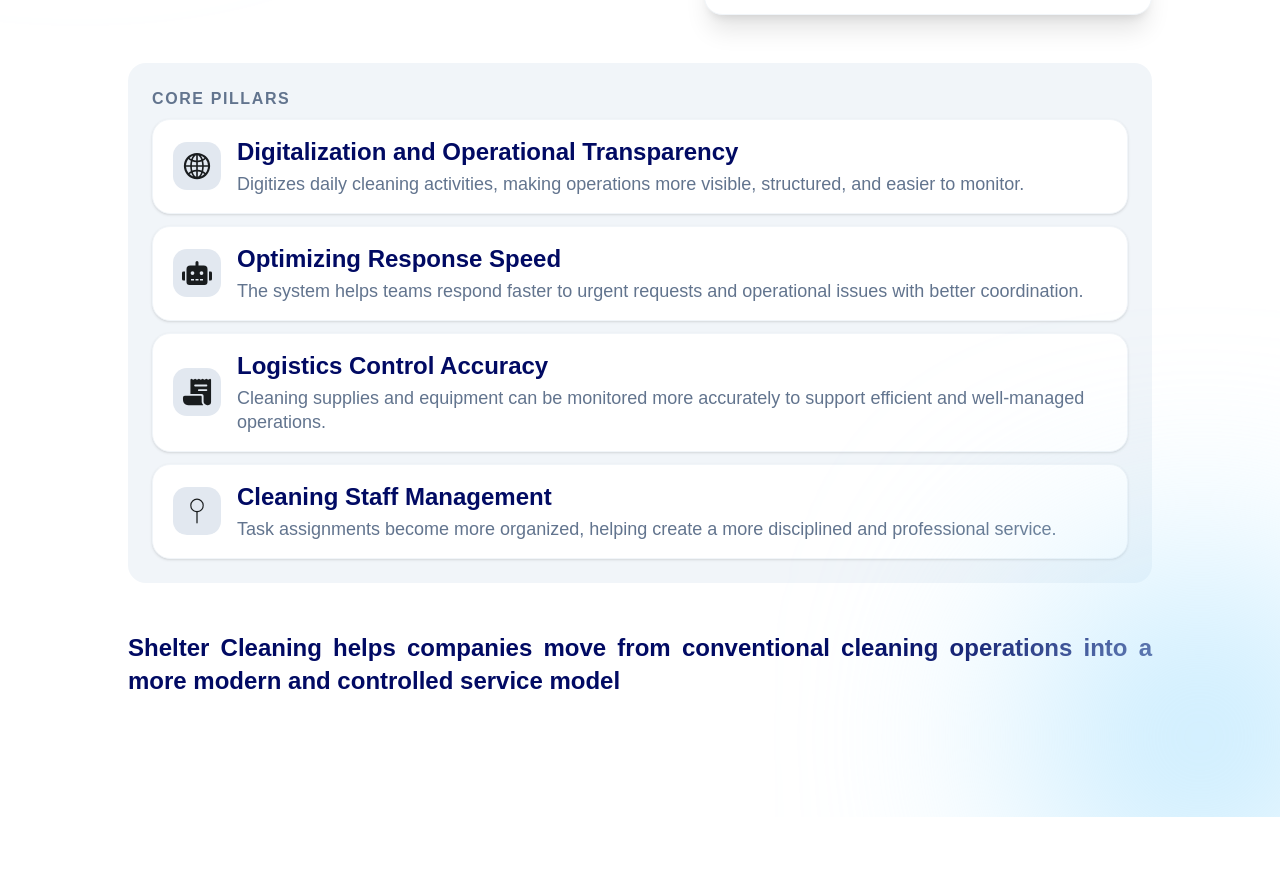
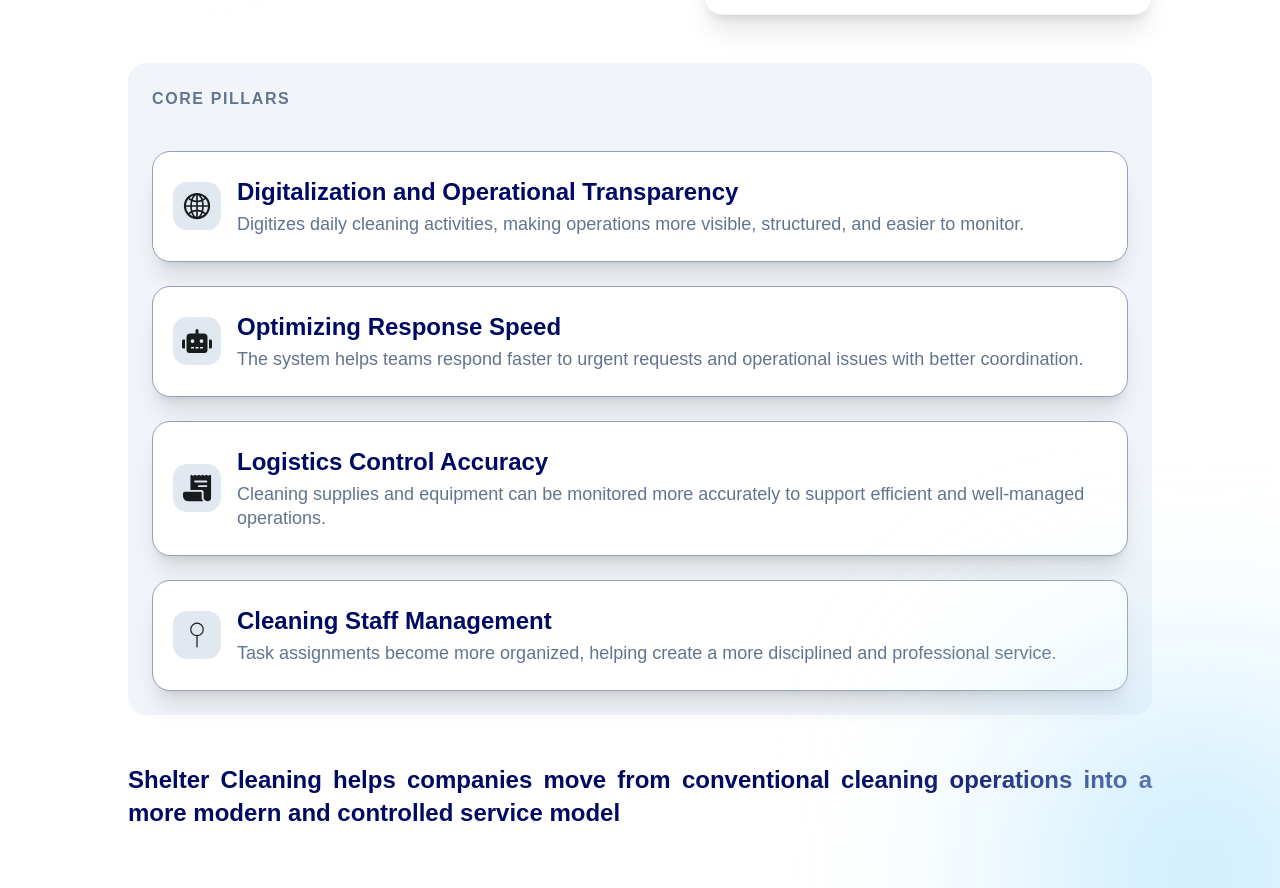
Before and after one commit to Bagusdpa4/Shelia, a React (Vite) app: page /what-is in a window 1280 px wide. Shown: the part 484-1372 px from the top of the page. Before the commit the page ends 1301 px from the top, so only its background shows below. Built offline with nearby package versions, Linux system fonts and the light colour scheme.

Commit message:
Fixing Content

```diff
--- a/src/pages/features/WhatIs.jsx
+++ b/src/pages/features/WhatIs.jsx
@@ -93,7 +93,7 @@
               <p className="text-primary text-base font-bold leading-tight lg:text-4xl xl:text-lg">
                 Solutions for Managing Cleaning Service Operations
               </p>
-              <p className="mt-2 max-w-sm text-justify text-sm font-semibold leading-relaxed text-slate-500 lg:max-w-120 lg:text-3xl xl:max-w-xl xl:text-xl">
+              <p className="lg:max-w-120 mt-2 max-w-sm text-justify text-sm font-semibold leading-relaxed text-slate-500 lg:text-3xl xl:max-w-xl xl:text-xl">
                 A app that can helps companies ensure their cleaning services
                 are not only carried out but also properly managed, documented,
                 and maintained at a consistent quality level.
@@ -203,7 +203,7 @@
             <span className="text-xs font-semibold uppercase tracking-widest text-slate-500 lg:text-3xl xl:text-base">
               Core Pillars
             </span>
-            <div className="space-y-3 pt-2">
+            <div className="space-y-6 pt-10">
               {coreValues.map((item, index) => (
                 <motion.div
                   key={index}
@@ -215,20 +215,20 @@
                     duration: 0.4,
                     ease: "easeOut",
                   }}
-                  className="flex items-center gap-4 rounded-2xl border border-slate-100 bg-white px-5 py-4 shadow-sm"
+                  className="flex items-center gap-4 rounded-2xl border border-slate-400 bg-white px-5 py-6 shadow-xl"
                 >
                   <div
-                    className={`flex h-10 w-10 shrink-0 items-center justify-center self-center rounded-xl lg:h-20 lg:w-20 xl:h-12 xl:w-12 ${item.bgIcon}`}
+                    className={`flex h-10 w-10 shrink-0 items-center justify-center self-center rounded-xl lg:h-24 lg:w-24 xl:h-12 xl:w-12 ${item.bgIcon}`}
                   >
                     {React.cloneElement(item.icon, {
-                      className: "text-lg lg:text-5xl xl:text-3xl text-black",
+                      className: "text-lg lg:text-6xl xl:text-3xl text-black",
                     })}
                   </div>
                   <div className="flex flex-col gap-1">
-                    <p className="text-primary text-sm font-bold lg:text-4xl xl:text-2xl">
+                    <p className="text-primary text-sm font-bold lg:text-5xl xl:text-2xl">
                       {item.title}
                     </p>
-                    <p className="text-semibold text-sm leading-snug text-slate-500 lg:text-[34px] xl:text-lg">
+                    <p className="text-bold text-sm leading-snug text-slate-500 lg:text-4xl xl:text-lg">
                       {item.description}
                     </p>
                   </div>
```
